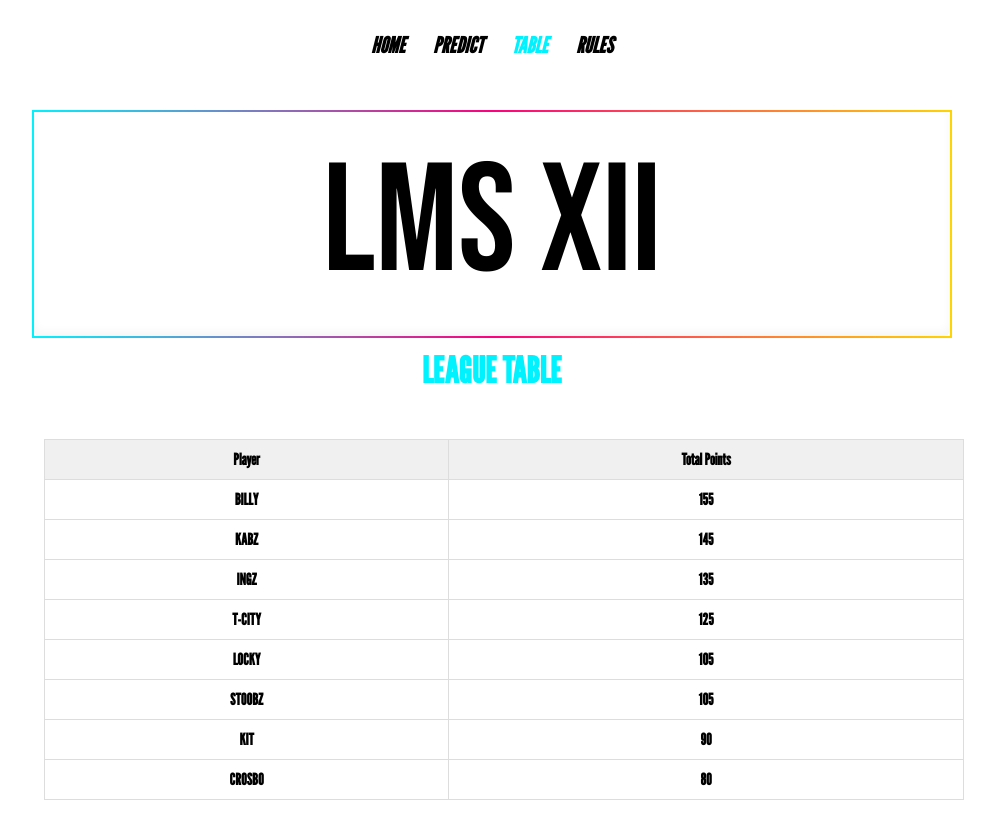
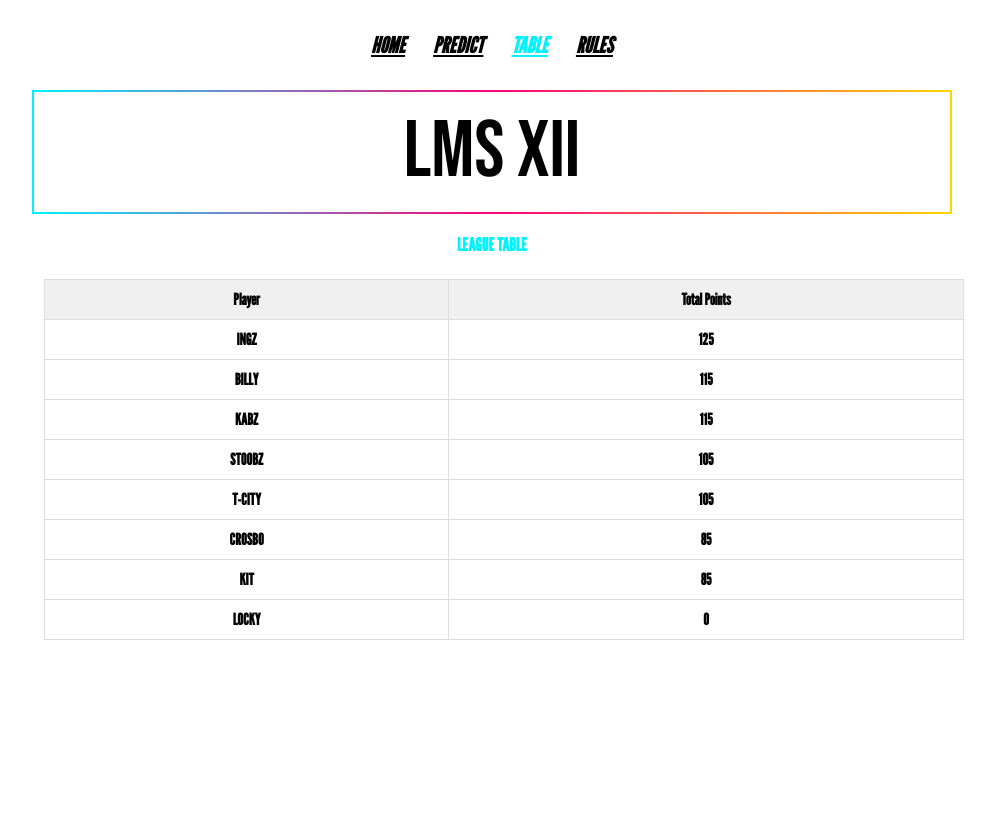
Before and after one commit to Thepick-dev/12g-week-1-test, a plain HTML site: page table.html in a window 1280 px wide. Shown: the whole page, without its empty margins (148-1143 px from the left). Drawn offline with nearby package versions, Linux system fonts and the light colour scheme.

Commit message:
Update table.html

```diff
--- a/table.html
+++ b/table.html
@@ -6,39 +6,18 @@
 <title>LMS XII - Table</title>
 <link href="https://fonts.googleapis.com/css2?family=Bebas+Neue&family=League+Gothic&display=swap" rel="stylesheet">
 <style>
-:root {
-  --bg:#ffffff;
-  --text:#000000;
-  --gap-large:48px;
-  --accent-table:#00f2ff;
-}
-body { margin:0; font-family:"League Gothic", Arial, sans-serif; background:var(--bg); color:var(--text); display:flex; flex-direction:column; align-items:center; }
-a { text-decoration:none; color:inherit; }
-.container { max-width:960px; width:100%; padding:20px; box-sizing:border-box; }
-
-.nav { width:100%; display:flex; justify-content:center; gap:28px; padding:12px 0; }
-.nav a { font-weight:700; font-size:22px; text-transform:uppercase; font-style:italic; color:#000; }
-.nav a.current { color:var(--accent-table); }
-
-h1.title {
-  font-family:"Bebas Neue", sans-serif;
-  font-weight:400;
-  font-size:clamp(100px,12vw,160px);
-  margin:40px 0 10px;
-  text-align:center;
-  padding:20px;
-  border:2px solid;
-  border-image: linear-gradient(90deg, #00f2ff, #ff007f, #ffd400) 1;
-  border-radius:8px;
-  box-shadow: inset 0 -4px 10px rgba(0,0,0,0.04);
-}
-
-.tagline { font-size:clamp(26px,5vw,36px); text-transform:uppercase; font-weight:700; color:var(--accent-table); text-align:center; margin-bottom:var(--gap-large); }
-
-main { width:100%; max-width:960px; padding:0 12px; text-align:center; }
-table { width:100%; border-collapse:collapse; }
-th, td { border:1px solid #ddd; padding:10px; text-align:center; font-weight:700; }
-th { background:#f0f0f0; }
+:root{--bg:#fff;--text:#000;--accent-table:#00f2ff}
+body{margin:0;font-family:"League Gothic",Arial,sans-serif;background:var(--bg);color:var(--text);display:flex;flex-direction:column;align-items:center}
+.container{max-width:960px;width:100%;padding:20px;box-sizing:border-box}
+.nav{width:100%;display:flex;justify-content:center;gap:28px;padding:12px 0}
+.nav a{font-weight:700;font-size:22px;text-transform:uppercase;font-style:italic;color:#000}
+.nav a.current{color:var(--accent-table)}
+h1.title{font-family:"Bebas Neue",sans-serif;font-weight:400;font-size:clamp(48px,8vw,80px);margin:20px 0;text-align:center;padding:12px;border:2px solid;border-image:linear-gradient(90deg,#00f2ff,#ff007f,#ffd400)1;border-radius:8px}
+.tagline{font-size:18px;text-transform:uppercase;font-weight:700;color:var(--accent-table);text-align:center;margin-bottom:24px}
+main{width:100%;max-width:960px;padding:0 12px;text-align:center}
+table{width:100%;border-collapse:collapse}
+th,td{border:1px solid #ddd;padding:10px;text-align:center;font-weight:700}
+th{background:#f0f0f0}
 </style>
 </head>
 <body>
@@ -56,22 +35,20 @@ th { background:#f0f0f0; }
   </header>
 
   <main>
-    <table>
+    <table aria-label="league table">
       <thead>
-        <tr>
-          <th>Player</th>
-          <th>Total Points</th>
-        </tr>
+        <tr><th>Player</th><th>Total Points</th></tr>
       </thead>
       <tbody>
-        <tr><td>BILLY</td><td>155</td></tr>
-        <tr><td>KABZ</td><td>145</td></tr>
-        <tr><td>INGZ</td><td>135</td></tr>
-        <tr><td>T-CITY</td><td>125</td></tr>
-        <tr><td>LOCKY</td><td>105</td></tr>
+        <!-- Sorted highest to lowest; ties alphabetically by player name -->
+        <tr><td>INGZ</td><td>125</td></tr>
+        <tr><td>BILLY</td><td>115</td></tr>
+        <tr><td>KABZ</td><td>115</td></tr>
         <tr><td>STOOBZ</td><td>105</td></tr>
-        <tr><td>KIT</td><td>90</td></tr>
-        <tr><td>CROSBO</td><td>80</td></tr>
+        <tr><td>T-CITY</td><td>105</td></tr>
+        <tr><td>CROSBO</td><td>85</td></tr>
+        <tr><td>KIT</td><td>85</td></tr>
+        <tr><td>LOCKY</td><td>0</td></tr>
       </tbody>
     </table>
   </main>
```
